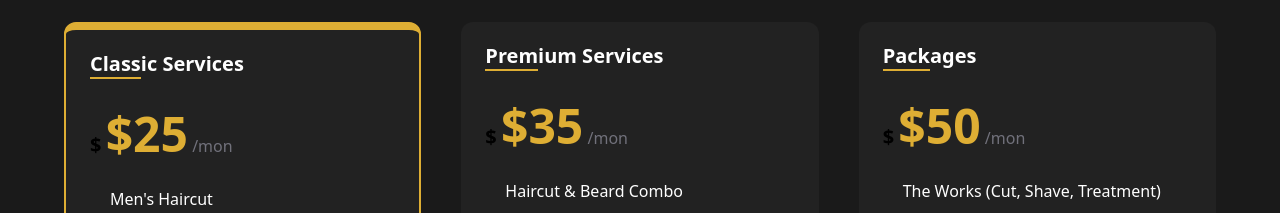
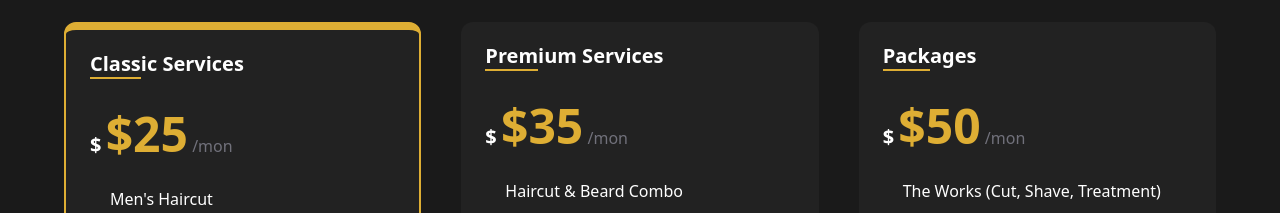
Before and after one commit to vikaskushwah738/fama-barber-landing, a Next.js app: page / in a window 1280 px wide. Shown: the part 4180-4393 px from the top of the page. Built offline with nearby package versions, Linux system fonts and the light colour scheme.

Commit message:
small updatas

```diff
--- a/components/Location.tsx
+++ b/components/Location.tsx
@@ -1,10 +1,7 @@
-import Image from "next/image"
-import Link from "next/link"
 
 const Location = () => {
     return (
         <section className="bg-[#1A1A1A] py-24 lg:px-16 md:px-10 px-5 relative overflow-hidden">
-
             <div
                 className="absolute top-[-50px] right-[-20px] w-[280px] h-[280px] rounded-full z-5  bg-[#25231C]"
             ></div>
--- a/components/ServicePrices.tsx
+++ b/components/ServicePrices.tsx
@@ -23,7 +23,7 @@ const ServicePrices = () => {
                 <div className="group bg-[#222222] h-[480px] rounded-xl border-2 border-t-8  border-[#DEAE34] lg:px-6 px-5 transition-all duration-300 transform hover:-translate-y-2 hover:scale-105 cursor-pointer relative z-10">
 
                     <h4 className="pt-5 text-white font-bold text-xl"> <span className="border-b-2  border-[#DEAE34]">Class</span>ic Services</h4>
-                    <p className="pt-8"><span className="text-xl font-bold">$</span>  <span className="text-5xl text-[#DEAE34]  font-extrabold">$25</span> <span className="text-[#71717B]">/mon</span></p>
+                    <p className="pt-8"><span className="text-xl font-bold text-white">$</span>  <span className="text-5xl text-[#DEAE34]  font-extrabold">$25</span> <span className="text-[#71717B]">/mon</span></p>
                     <ul className=" pl-5 pt-7 space-y-4 text-white">
                         <li>Men's Haircut</li>
                         <li>Kids Haircut (12 & under)</li>
@@ -44,7 +44,7 @@ const ServicePrices = () => {
                 <div className="group bg-[#222222] h-[480px] rounded-xl hover:border-2  hover:border-[#DEAE34] lg:px-6 px-5 transition-all duration-300 transform hover:-translate-y-2 hover:scale-105 cursor-pointer relative z-10">
 
                     <h4 className="pt-5 text-white font-bold text-xl"> <span className="border-b-2  border-[#DEAE34]">Prem</span>ium Services</h4>
-                    <p className="pt-8"><span className="text-xl font-bold">$</span>  <span className="text-5xl text-[#DEAE34]  font-extrabold">$35</span> <span className="text-[#71717B]">/mon</span></p>
+                    <p className="pt-8"><span className="text-xl font-bold text-white">$</span>  <span className="text-5xl text-[#DEAE34]  font-extrabold">$35</span> <span className="text-[#71717B]">/mon</span></p>
                     <ul className=" pl-5 pt-7 space-y-4 text-white">
                         <li>Haircut & Beard Combo</li>
                         <li>Hot Towel Shave</li>
@@ -66,7 +66,7 @@ const ServicePrices = () => {
                 <div className="group bg-[#222222]  h-[480px] rounded-xl hover:border-2 hover:border-[#DEAE34] lg:px-6 px-5 transition-all duration-300 transform hover:-translate-y-2 hover:scale-105 cursor-pointer relative z-10">
 
                     <h4 className="pt-5 text-white font-bold text-xl"> <span className="border-b-2  border-[#DEAE34]">Pack</span>ages</h4>
-                    <p className="pt-8"><span className="text-xl font-bold">$</span>  <span className="text-5xl text-[#DEAE34]  font-extrabold">$50</span> <span className="text-[#71717B]">/mon</span></p>
+                    <p className="pt-8"><span className="text-xl font-bold text-white">$</span>  <span className="text-5xl text-[#DEAE34]  font-extrabold">$50</span> <span className="text-[#71717B]">/mon</span></p>
                     <ul className=" pl-5 pt-7 space-y-4 text-white">
 
                         <li>The Works (Cut, Shave, Treatment)</li>
```
